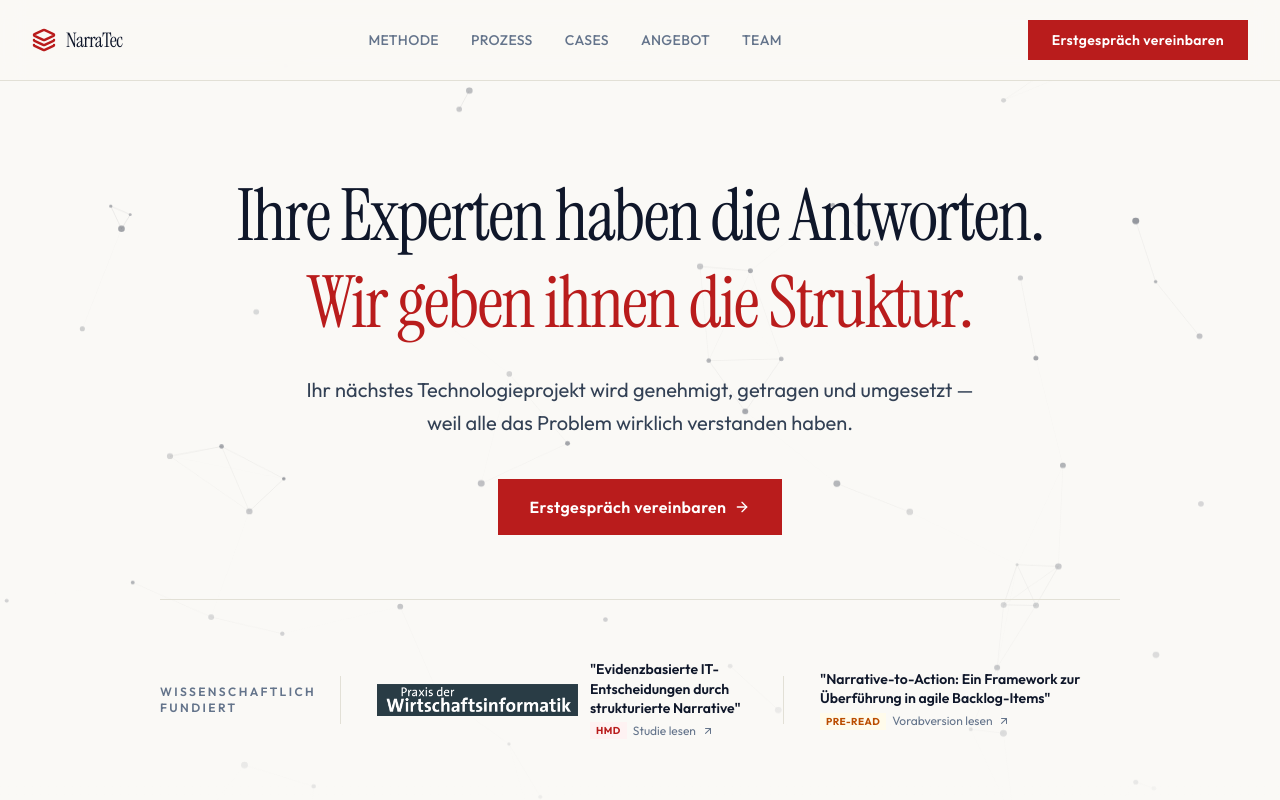
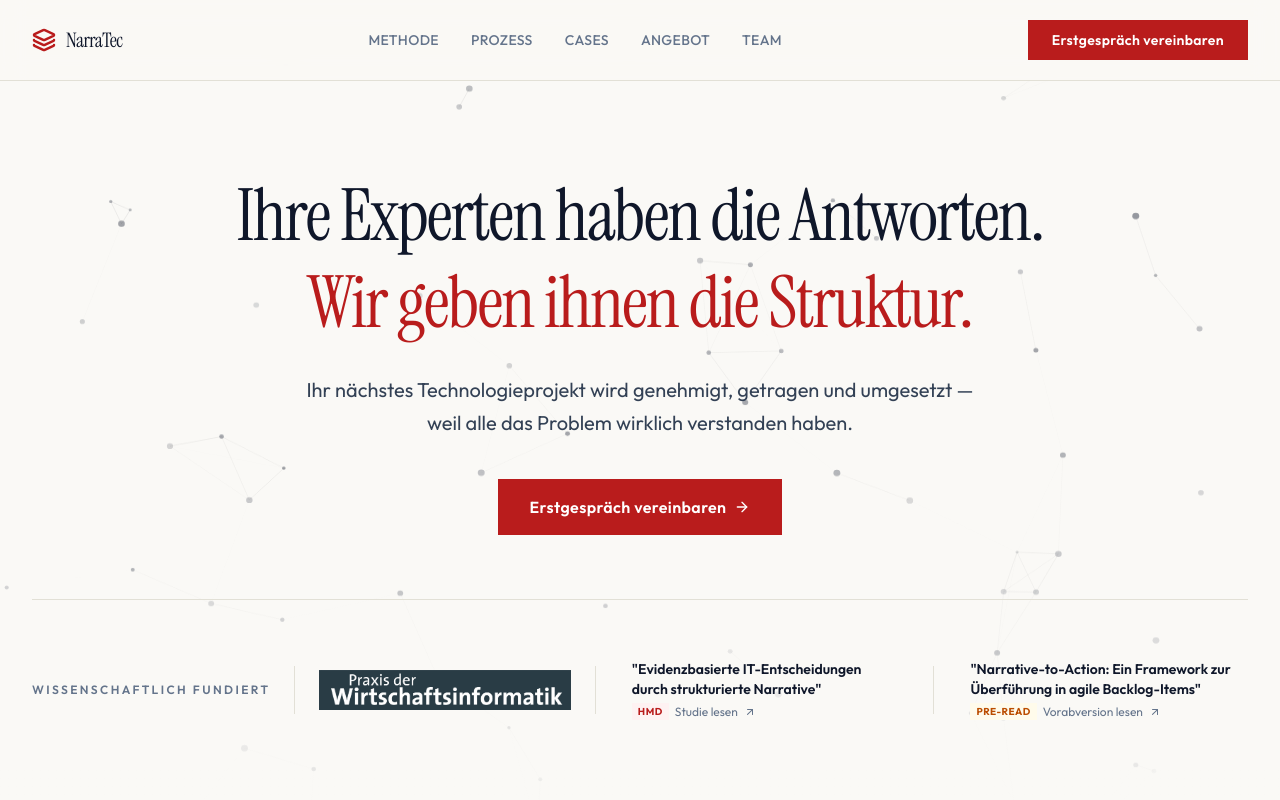
Before and after one commit to drroessler/landingpage, a React (Vite) app: page / in a window 1280 px wide. Shown: the top 800 px of the page. Built offline with nearby package versions, Linux system fonts and the light colour scheme.

Commit message:
Design Update Social Proof Bar

```diff
--- a/src/components/sections/Hero.tsx
+++ b/src/components/sections/Hero.tsx
@@ -39,11 +39,22 @@ export default function Hero() {
           </button>
         </div>
 
-        {/* Social Proof Bar */}
+      </div>
+
+      {/* Social Proof Bar – wider container */}
+      <div className="max-w-7xl mx-auto px-4 sm:px-6 lg:px-8">
         <div className="pt-12 mt-16 border-t border-border flex flex-col md:flex-row justify-center items-center gap-6 text-center md:text-left">
-          <p className="text-xs text-muted font-semibold uppercase tracking-[0.2em]">
+          <p className="text-xs text-muted font-semibold uppercase tracking-[0.2em] shrink-0">
             Wissenschaftlich fundiert
           </p>
+
+          <div className="hidden md:block w-px h-12 bg-border" />
+
+          <img
+            src="HMD.jpeg"
+            alt="HMD Praxis der Wirtschaftsinformatik"
+            className="hidden md:block h-10 w-auto object-contain shrink-0"
+          />
 
           <div className="hidden md:block w-px h-12 bg-border" />
 
@@ -51,14 +62,8 @@ export default function Hero() {
             href="https://link.springer.com/epdf/10.1365/s40702-025-01234-z?sharing_token=2GcSA2NwyHc5ZFVHNLOokX2kjFioqY_JoFJDVSa1602aUYkWxEZ0qDiq0nqKya3TVcFpFlMJ-w6U_3aV089ye1tk2LK8kCB7LXf3vW4rNlkuQzP6Iv71lk5qIUaz2KuVMlxU-loa0RJZ4qvO6c6UaS6fnPhQeXqYPV8neYP5xbM%3D"
             target="_blank"
             rel="noopener noreferrer"
-            className="group flex flex-col md:flex-row items-center gap-3 hover:bg-surface p-3 rounded-lg transition-colors"
+            className="group flex-1 flex flex-col items-center md:items-start hover:bg-surface p-3 rounded-lg transition-colors"
           >
-            <img
-              src="HMD.jpeg"
-              alt="HMD Praxis der Wirtschaftsinformatik"
-              className="h-8 w-auto object-contain"
-            />
-            <div className="flex flex-col items-center md:items-start">
             <span className="text-sm font-semibold text-ink group-hover:text-accent transition-colors leading-snug">
               "Evidenzbasierte IT-Entscheidungen durch strukturierte
               Narrative"
@@ -70,7 +75,6 @@ export default function Hero() {
               Studie lesen
               <ArrowRight className="w-3 h-3 -rotate-45 group-hover:rotate-0 transition-transform duration-300" />
             </span>
-            </div>
           </a>
 
           <div className="hidden md:block w-px h-12 bg-border" />
@@ -80,9 +84,8 @@ export default function Hero() {
             href="LINK_ZUM_PREREAD"
             target="_blank"
             rel="noopener noreferrer"
-            className="group flex flex-col md:flex-row items-center gap-3 hover:bg-surface p-3 rounded-lg transition-colors"
+            className="group flex-1 flex flex-col items-center md:items-start hover:bg-surface p-3 rounded-lg transition-colors"
           >
-            <div className="flex flex-col items-center md:items-start">
             <span className="text-sm font-semibold text-ink group-hover:text-accent transition-colors leading-snug">
               "Narrative-to-Action: Ein Framework zur Überführung in agile
               Backlog-Items"
@@ -94,7 +97,6 @@ export default function Hero() {
               Vorabversion lesen
               <ArrowRight className="w-3 h-3 -rotate-45 group-hover:rotate-0 transition-transform duration-300" />
             </span>
-            </div>
           </a>
         </div>
       </div>
```
Lines whose indentation alone changed are shown as unchanged.
